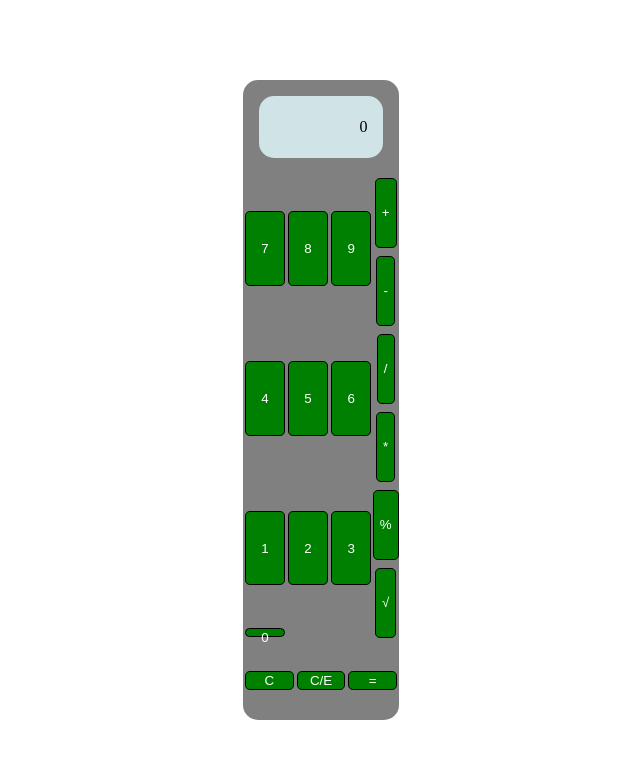
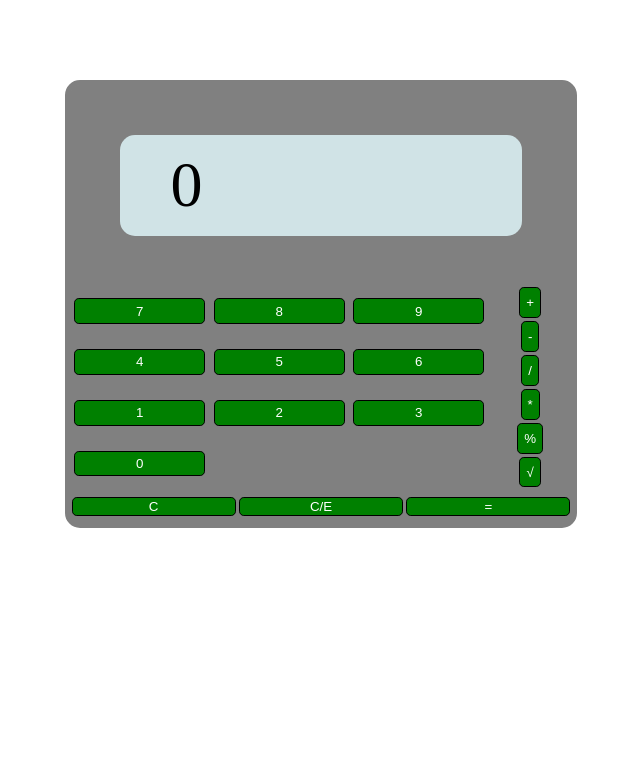
Before and after one commit to TedtheDev/basic-calculator, a React (Create React App) app: page / in a window 1280 px wide. Shown: the top 758 px of the page, without its empty margins (319-959 px from the left). Built offline with nearby package versions, Linux system fonts and the light colour scheme.

Commit message:
updated to styled-components; added calculator logic

```diff
--- a/src/components/Calculator/calculator.js
+++ b/src/components/Calculator/calculator.js
@@ -1,60 +1,198 @@
 import React, { Component } from 'react';
-import './calculator.css';
+import styled from 'styled-components';
+
+const CalculatorDiv = styled.div`
+    display: grid;
+    grid-template: 1.2fr 6fr 1fr / 5fr 1fr;
+    grid-template-areas:
+        "screen screen"
+        "numbers operators"
+        "commands commands";
+    background: grey;
+    border-radius: 15px;
+    height: 70%;
+    width: 50%;
+    outline: none;
+    border: 5px solid grey;
+`;
+
+const CalculatorScreenDiv = styled.div`
+    grid-area: screen;
+    display: flex;
+    justify-content: end;
+    align-items: center;
+    background: rgb(208, 227, 230);
+    padding: 10%;
+    margin: 10%;
+    border-radius: 15px;
+    color: black;
+    font-size: 5vw;
+    overflow:hidden;
+
+    & div {
+        overflow-x: auto;
+        width: 100%;
+    }
+`;
+
+const CalculatorNumbersDiv = styled.div`
+    grid-area: numbers;
+    display: grid;
+    grid-template: 1fr 1fr 1fr 1fr / 1fr 1fr 1fr;
+    justify-content: center;
+    align-items: center;
+
+    & button {
+        height: 50%;
+        margin: 0 3%;
+        border: .1rem solid black;
+        cursor: pointer;
+        background: green;
+        color: white;
+        border-radius: .3rem;
+    }
+`;
+
+const CalculatorOperators = styled.div`
+    grid-area: operators;
+    display: flex;
+    flex-direction: column;
+    justify-content: space-around;
+    align-items: center;
+
+    & button {
+        height: 15%;
+        border: .1rem solid black;
+        cursor: pointer;
+        background: green;
+        color: white;
+        border-radius: .3rem;
+    }
+`;
+
+
+const CalculatorCommands = styled.div`
+    grid-area: commands;
+    display: flex;
+    justify-content: space-around;
+    align-items: center;
+
+    & button {
+        width: 100%;
+        margin: 0 .1rem;
+        border: .1rem solid black;
+        cursor: pointer;
+        background: green;
+        color: white;
+        border-radius: .3rem;
+    }
+`;
+
+const removeLeadingZeros = num => {
+    let charArray = num.split('').slice(0);
+    for(let i = 0; i < charArray.length; i++) {
+        if(charArray[i] === '0') {
+            charArray = charArray.slice(i + 1);
+            i--;
+        } else {
+            break;
+        }
+    }
+    return charArray.join('');
+}
 
 class Calculator extends Component {
-    constructor() {
-        super();
+    constructor(props) {
+        super(props);
 
-        this.state = { screen: 0, expression: '', lastNumber: 0, secondLastNumber: 0};
-
-        this.calculate = this.calculate.bind(this);
-        this.addToExpression = this.addToExpression.bind(this);
-        this.clear = this.clear.bind(this);
-        this.reset = this.reset.bind(this);
+        this.state = { screen: 0, expression: '', lastNumber: 0, secondLastNumber: 0, operator: false};
     }
 
-    calculate() {
+    calculate = () => {
+        if(!this.state.operator) {
+            console.log('not cleaned', this.state.expression);
+            const cleanedExpression = removeLeadingZeros(this.state.expression)
+            console.log('cleaned', cleanedExpression);
             // eslint-disable-next-line
-        const answer = eval(this.state.expression);
+            const answer = eval(cleanedExpression);
             this.setState({ screen: answer, expression: answer, lastNumber: answer, secondLastNumber: 0 });
         }
 
-    clear() {
-        const newExpression = this.state.expression.slice(0,this.state.expression.length - 1);
-        this.setState({ expression: newExpression, screen: newExpression})
     }
 
-    reset() {
+    clear = () => {
+        let newExpression;
+        let screen;
+        if(this.state.expression.length > 1) {
+            newExpression = this.state.expression.slice(0,this.state.expression.length - 1);
+            screen = newExpression
+        } else {
+            newExpression = '';
+            screen = 0;
+        }
+
+        this.setState({ expression: newExpression, screen: screen})
+    }
+
+    reset = () => {
         this.setState({ screen: 0, expression: '', lastNumber: 0, secondLastNumber: 0 });
     }
 
-    addToExpression(event) {
-        console.log('event', event.target.value)
-        if(!isNaN(event.target.value)) {
-            const value = event.target.value
+    addToExpression = (event) => {
+        console.log('event',event)
+        const keyCodes = ['Backspace','Enter', '0','1', '2', '3', '4', '5', '6', '7', '8', '9', '.', '+', '-', '*', '/']
+        const keyCharCodes = ['8', '13','96','97','98','99','100','101','102','103','104','105','110','107','109','106','111']
+        let value;
+        if((event.key || event.keyCode) && (keyCodes.includes(event.key) || keyCharCodes.includes(event.keyCode))) {
+            if(event.key === 'Enter' || event.keyCode === '13') {
+                this.calculate();
+            }
+
+            if(event.key === 'Backspace' || event.keyCode === '8') {
+                this.clear();
+            }
+            value = event.key || event.code;
+
+        } else {
+            value = event.target.value;
+        }
+
+        if(!isNaN(value)) { //account for keyCode too otherwise enter will be 13
+            console.log('is a number')
             this.setState(function(prevState) {
                 if(prevState.lastNumber) {
                     return {
-                        lastNumber: Number('' + prevState.lastNumber + '' + value)
+                        lastNumber: Number('' + prevState.lastNumber + '' + value), //concatenating on to the lastNumber
+                        operator: false
                     }
                 } else {
                     return {
-                        lastNumber: value
+                        lastNumber: Number(value),
+                        operator: false
                     }
                 }
             });
         } else {
-            this.setState({ secondLastNumber: this.state.lastNumber, lastNumber: null})
+            console.log('not a number',value)
+            const operator = value !== '%';
+            if(!this.state.expression && value !== '+' && value !== '-') {
+                // starts with *,/,%,s
+                // terminate
+                return;
             }
-
+            this.setState({ secondLastNumber: this.state.lastNumber, lastNumber: null, operator: operator})
+        }
+        console.log('value', value)
+        if(value !== 'Enter') {
             console.log('last number', this.state.lastNumber)
             console.log('second last number', this.state.secondLastNumber)
-        let newExpression = this.state.expression + event.target.value;
+            let newExpression = this.state.expression + value;
             let newScreen;
             if(this.state.screen !== 0) {
-            if(event.target.value !== '%' && event.target.value !== 's') {
-                newScreen = this.state.screen + event.target.value;
+                if(value !== '%' && value !== 's') {
+                    newScreen = this.state.screen + value;
                 } else {
+                    // percentage or square root
                     console.log('% or s')
 
                     let i = newExpression.length - 2;
@@ -63,7 +201,7 @@ class Calculator extends Component {
                     }
 
                     console.log('i',i,'newExpression', newExpression)
-                if(event.target.value === '%') {
+                    if(value === '%') {
 
 
                         //percentage / 100 * number
@@ -72,14 +210,14 @@ class Calculator extends Component {
 
                         newExpression = newExpression.slice(0, i + 1) + '' + percentageValue;
                         newScreen = newExpression.slice(0, i + 1) + '' + percentageValue;
-                } else if(event.target.value === 's') { //square root
+                    } else if(value === 's') { //square root
                         console.log('square')
                         newExpression = newExpression.slice(0, i+1) + '' + Math.sqrt(this.state.lastNumber);
                         newScreen = newExpression.slice(0, i+1) + '' + Math.sqrt(this.state.lastNumber);
                     }
                 }
             } else {
-            newScreen = event.target.value;
+                newScreen = value;
             }
 
             this.setState(() => ({
@@ -88,11 +226,21 @@ class Calculator extends Component {
             }));
         }
 
+    }
+
+    componentDidMount = () => {
+        document.addEventListener('keyup', this.addToExpression);
+    }
+
+    componentWillUnmount = () => {
+        document.removeEventListener('keyup', this.addToExpression);
+    }
+
     render() {
         return (
-            <div onKeyDown={this.addToExpression} className="calculator">
-                <div className="screen">{this.state.screen}</div>
-                <div className="numbers">
+            <CalculatorDiv>
+                <CalculatorScreenDiv><div>{this.state.screen}</div></CalculatorScreenDiv>
+                <CalculatorNumbersDiv>
                     <button onClick={this.addToExpression} value='7'>7</button>
                     <button onClick={this.addToExpression} value='8'>8</button>
                     <button onClick={this.addToExpression} value='9'>9</button>
@@ -103,21 +251,21 @@ class Calculator extends Component {
                     <button onClick={this.addToExpression} value='2'>2</button>
                     <button onClick={this.addToExpression} value='3'>3</button>
                     <button onClick={this.addToExpression} value='0'>0</button>
-                </div>
-                <div className="operators">
+                </CalculatorNumbersDiv>
+                <CalculatorOperators>
                     <button onClick={this.addToExpression} value='+'>+</button>
                     <button onClick={this.addToExpression} value='-'>-</button>
                     <button onClick={this.addToExpression} value='/'>/</button>
                     <button onClick={this.addToExpression} value='*'>*</button>
                     <button onClick={this.addToExpression} value='%'>%</button>
                     <button onClick={this.addToExpression} value='s'>&radic;</button>
-                </div>
-                <div className="commands">
+                </CalculatorOperators>
+                <CalculatorCommands>
                     <button onClick={this.clear}>C</button>
                     <button  onClick={this.reset}>C/E</button>
                     <button onClick={this.calculate}>=</button>
-                </div>
-            </div>
+                </CalculatorCommands>
+            </CalculatorDiv>
         )
     }
 }
```
Lines whose indentation alone changed are shown as unchanged.
